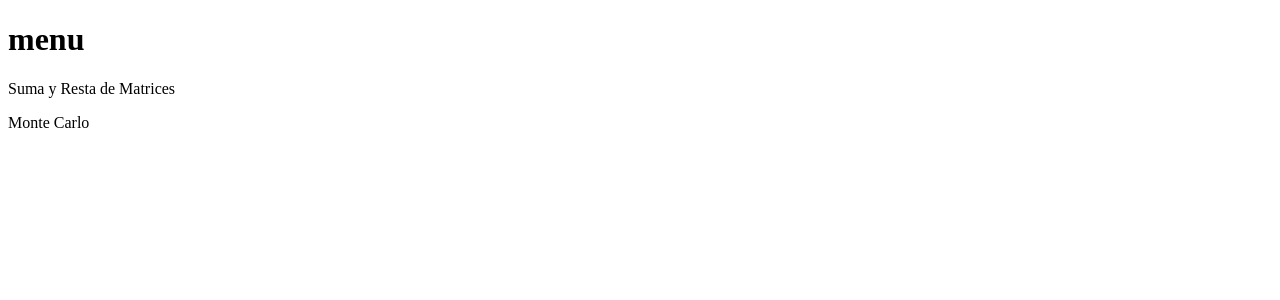
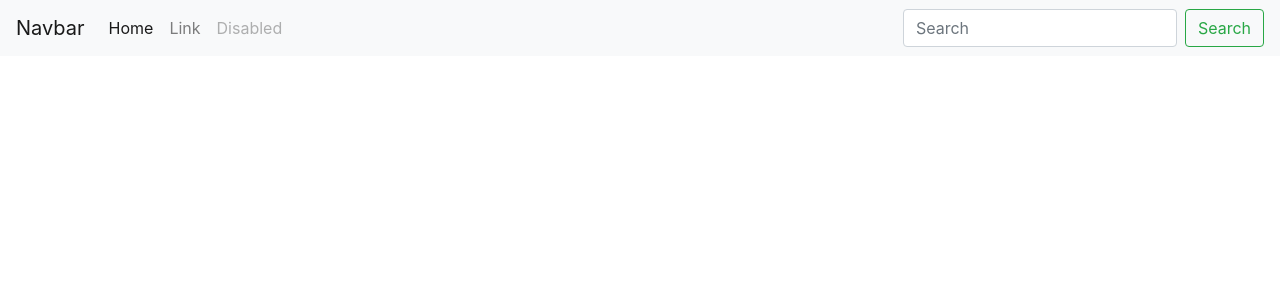
Before and after one commit to SeeDCharlie/calculadoraMetodos, a Django app: template metodosnumericos/calculadora/templates/calculadora/index.html in a window 1280 px wide. Shown: the top 300 px of the page. Run offline with Django 3.2, Linux system fonts and the light colour scheme; the template is opened without the code that fills it, so the values that code supplies are empty.

Commit message:
primer maricada

```diff
--- a/metodosnumericos/calculadora/templates/calculadora/index.html
+++ b/metodosnumericos/calculadora/templates/calculadora/index.html
@@ -3,13 +3,38 @@
 <head>
     <meta charset="UTF-8">
     <meta name="viewport" content="width=device-width, initial-scale=1.0">
-    <title>Menu</title>
+    {% load static %}
+    <link rel="stylesheet" href="https://cdn.jsdelivr.net/npm/bootstrap@4.5.3/dist/css/bootstrap.min.css" crossorigin="anonymous">
+    <script src="https://code.jquery.com/jquery-3.5.1.slim.min.js" crossorigin="anonymous"></script>
+    <script src="https://cdn.jsdelivr.net/npm/popper.js@1.16.1/dist/umd/popper.min.js"  crossorigin="anonymous"></script>
+    <script src="https://cdn.jsdelivr.net/npm/bootstrap@4.5.3/dist/js/bootstrap.min.js" crossorigin="anonymous"></script>
 </head>
 <body>
 
-<h1>menu</h1>
-<p>Suma y Resta de Matrices</p>
-<p>Monte Carlo</p>
+ <nav class="navbar navbar-expand-lg navbar-light bg-light">
+  <button class="navbar-toggler" type="button" data-toggle="collapse" data-target="#navbarTogglerDemo03" aria-controls="navbarTogglerDemo03" aria-expanded="false" aria-label="Toggle navigation">
+    <span class="navbar-toggler-icon"></span>
+  </button>
+  <a class="navbar-brand" href="#">Navbar</a>
+
+  <div class="collapse navbar-collapse" id="navbarTogglerDemo03">
+    <ul class="navbar-nav mr-auto mt-2 mt-lg-0">
+      <li class="nav-item active">
+        <a class="nav-link" href="#">Home <span class="sr-only">(current)</span></a>
+      </li>
+      <li class="nav-item">
+        <a class="nav-link" href="#">Link</a>
+      </li>
+      <li class="nav-item">
+        <a class="nav-link disabled" href="#">Disabled</a>
+      </li>
+    </ul>
+    <form class="form-inline my-2 my-lg-0">
+      <input class="form-control mr-sm-2" type="search" placeholder="Search" aria-label="Search">
+      <button class="btn btn-outline-success my-2 my-sm-0" type="submit">Search</button>
+    </form>
+  </div>
+</nav>
 
 </body>
 </html>
--- /dev/null
+++ b/metodosnumericos/calculadora/urls.py
@@ -0,0 +1,5 @@
+from django.urls import path
+from .views import index
+urlpatterns = [
+    path('', index),
+]
--- a/metodosnumericos/calculadora/views.py
+++ b/metodosnumericos/calculadora/views.py
@@ -1,3 +1,8 @@
 from django.shortcuts import render
 
 # Create your views here.
+
+
+def index(request):
+
+    return render(request,'calculadora/index.html')
--- a/metodosnumericos/metodosnumericos/settings.py
+++ b/metodosnumericos/metodosnumericos/settings.py
@@ -37,6 +37,7 @@ INSTALLED_APPS = [
     'django.contrib.sessions',
     'django.contrib.messages',
     'django.contrib.staticfiles',
+    'calculadora'
 ]
 
 MIDDLEWARE = [
--- a/metodosnumericos/metodosnumericos/urls.py
+++ b/metodosnumericos/metodosnumericos/urls.py
@@ -15,7 +15,8 @@ Including another URLconf
 """
 from django.contrib import admin
 from django.urls import path
-
+from django.urls import include
 urlpatterns = [
     path('admin/', admin.site.urls),
+    path('',include('calculadora.urls')),
 ]
```
